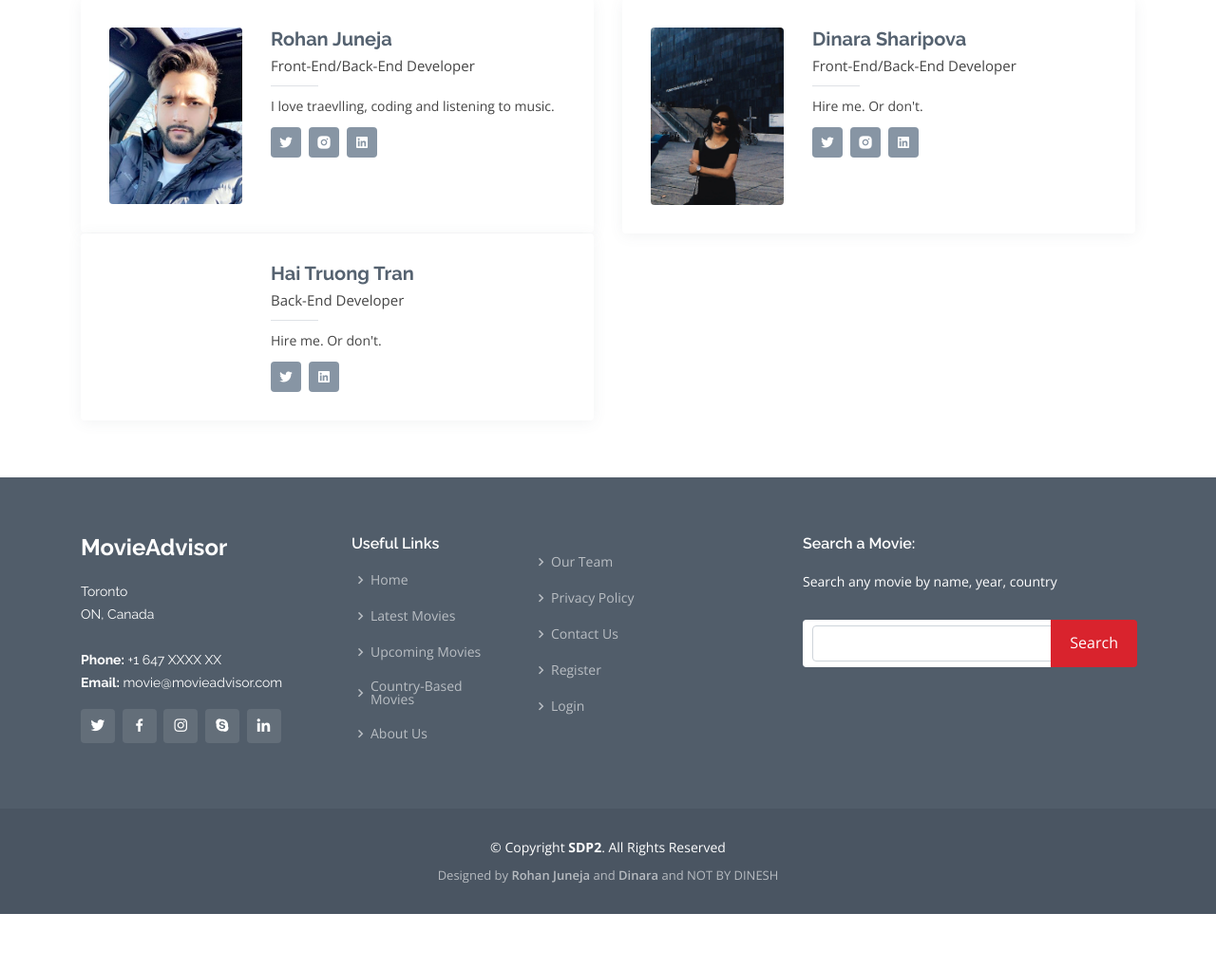
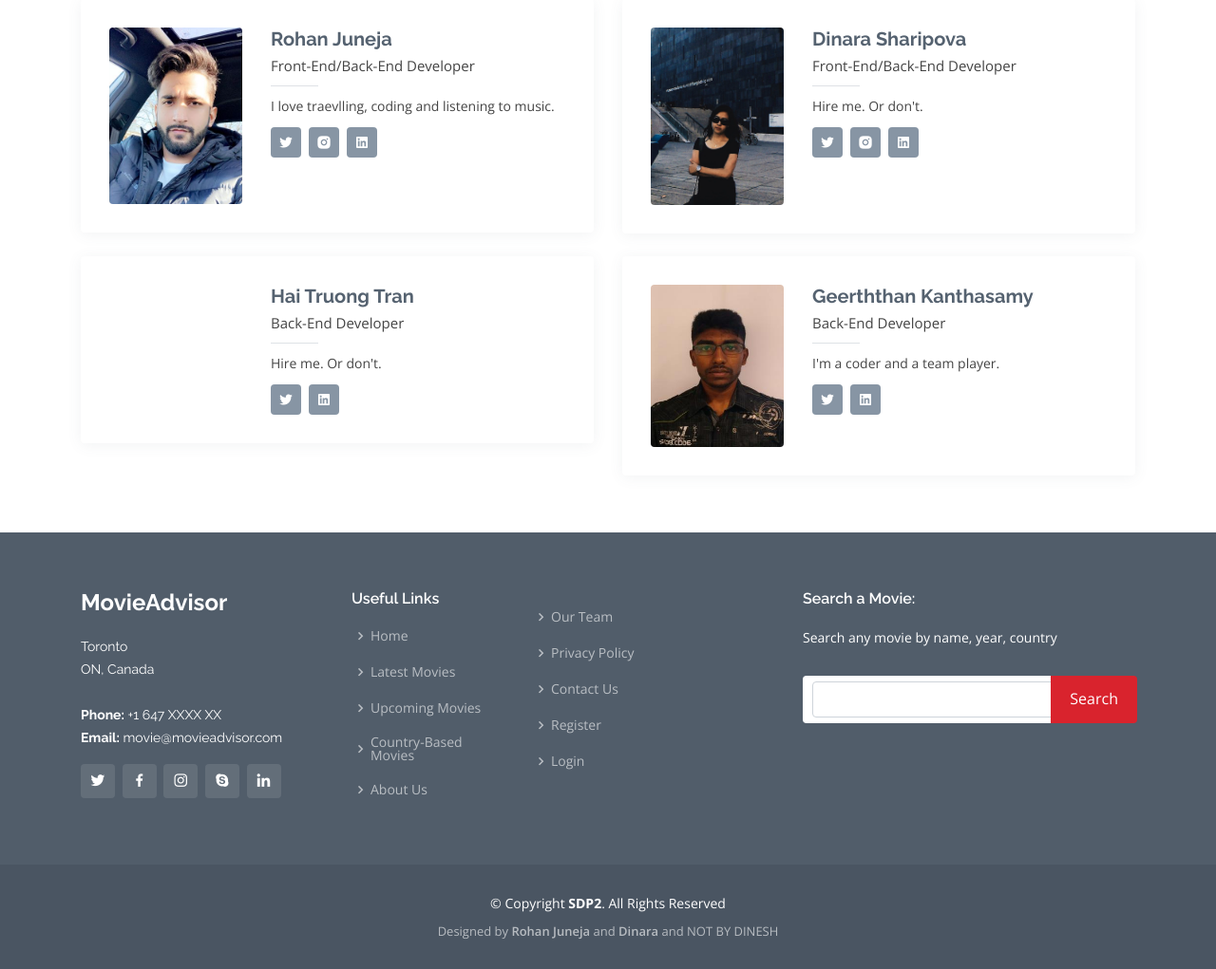
Before and after one commit to InRaiDi/MovieAdviser, a Node server app: page /our-team in a window 1280 px wide. Shown: the part 221-1242 px from the top of the page at 95% size. Before the commit the page ends 1184 px from the top, so only its background shows below. Run offline with Node 20, Linux system fonts and the light colour scheme; some libraries are stand-ins or nearby versions.

Commit message:
Video Demo Edits + Team's Page Update
- visual fix to homepage and advanced search page
- added my details to Our Team Page (and small format adjustment)

```diff
--- a/app/views/advance-search.ejs
+++ b/app/views/advance-search.ejs
@@ -101,7 +101,7 @@
               <p class="max-lines"><%=item.overview %></p>
               <div class="portfolio-links">
                 <a href="http://image.tmdb.org/t/p/w400/<%=item.posterPath %>" data-gall="portfolioGallery" class="venobox" title="App 1"><i class="bx bx-plus"></i></a>
-                <a onclick='movieSelected("<%=item.id %>")' href="#" data-gall="portfolioDetailsGallery" data-vbtype="iframe" class="venobox" title="Portfolio Details"><i class="bx bx-link"></i></a>
+                <a onclick='movieSelected("<%=item.id %>")' href="#" data-gall="portfolioDetailsGallery" data-vbtype="iframe" title="Portfolio Details"><i class="bx bx-link"></i></a>
               </div>
             </div>
           </div>
@@ -116,4 +116,6 @@
     </div>
       </section>
 </div>
+
+<script src="js/movie.js"></script>
 <%- include('partials/footer.ejs'); %>
--- a/app/views/homepage.ejs
+++ b/app/views/homepage.ejs
@@ -8,8 +8,8 @@
         <div class="container">
 
           <div class="section-title">
-            <h2>Movies</h2>
-            <p>Latest Movies</p>
+            <h2>Worldwide</h2>
+            <p>Movies</p>
           </div>
 
           <div class="row">
--- a/app/views/our-team.ejs
+++ b/app/views/our-team.ejs
@@ -39,6 +39,7 @@
               </div>
             </div>
           </div>
+
           <div class="col-lg-6">
             <div class="member d-flex align-items-start">
               <div class="pic"><img src="/img/team/dinara.jpg" class="img-fluid" alt=""></div>
@@ -55,7 +56,11 @@
               </div>
             </div>
           </div>
+        </div>
 
+        <br/>
+
+        <div class="row">
           <div class="col-lg-6">
             <div class="member d-flex align-items-start">
               <div class="pic"><img src="" class="img-fluid" alt=""></div>
@@ -71,8 +76,23 @@
               </div>
             </div>
           </div>
+
+          <div class="col-lg-6">
+            <div class="member d-flex align-items-start">
+              <div class="pic"><img src="/img/team/geethan.jpg" class="img-fluid" alt=""></div>
+              <div class="member-info">
+                <h4>Geerththan Kanthasamy</h4>
+                <span>Back-End Developer</span>
+                <p>I'm a coder and a team player. </p>
+                <div class="social">
+                  <a href="https://twitter.com/Exzeed001"><i class="ri-twitter-fill"></i></a>
+
+                  <a href="https://www.linkedin.com/in/geerththan-kanthasamy-680160207/"> <i class="ri-linkedin-box-fill"></i> </a>
+                </div>
+              </div>
+            </div>
+          </div>
         </div>
-
       </div>
     </section><!-- End Team Section -->
 
```
Also changed, not shown: public/img/team/geethan.jpg (added).
